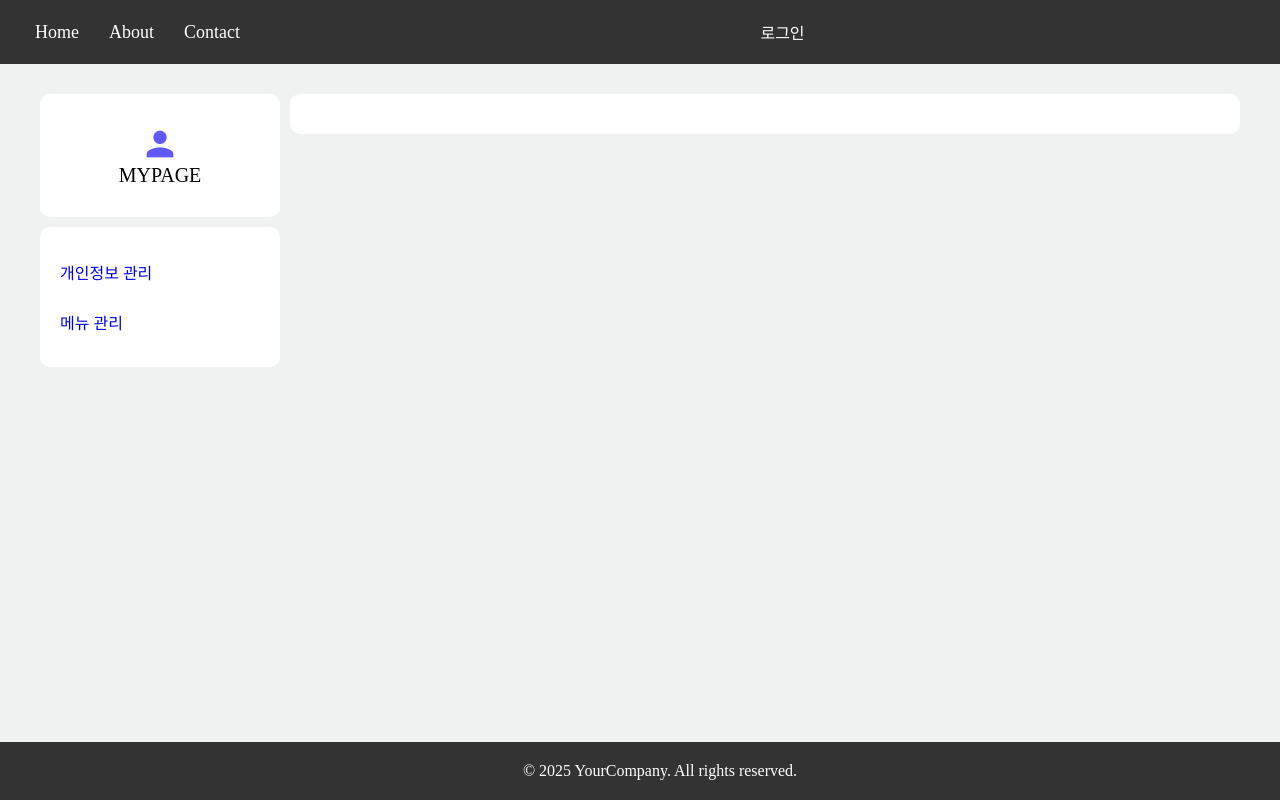
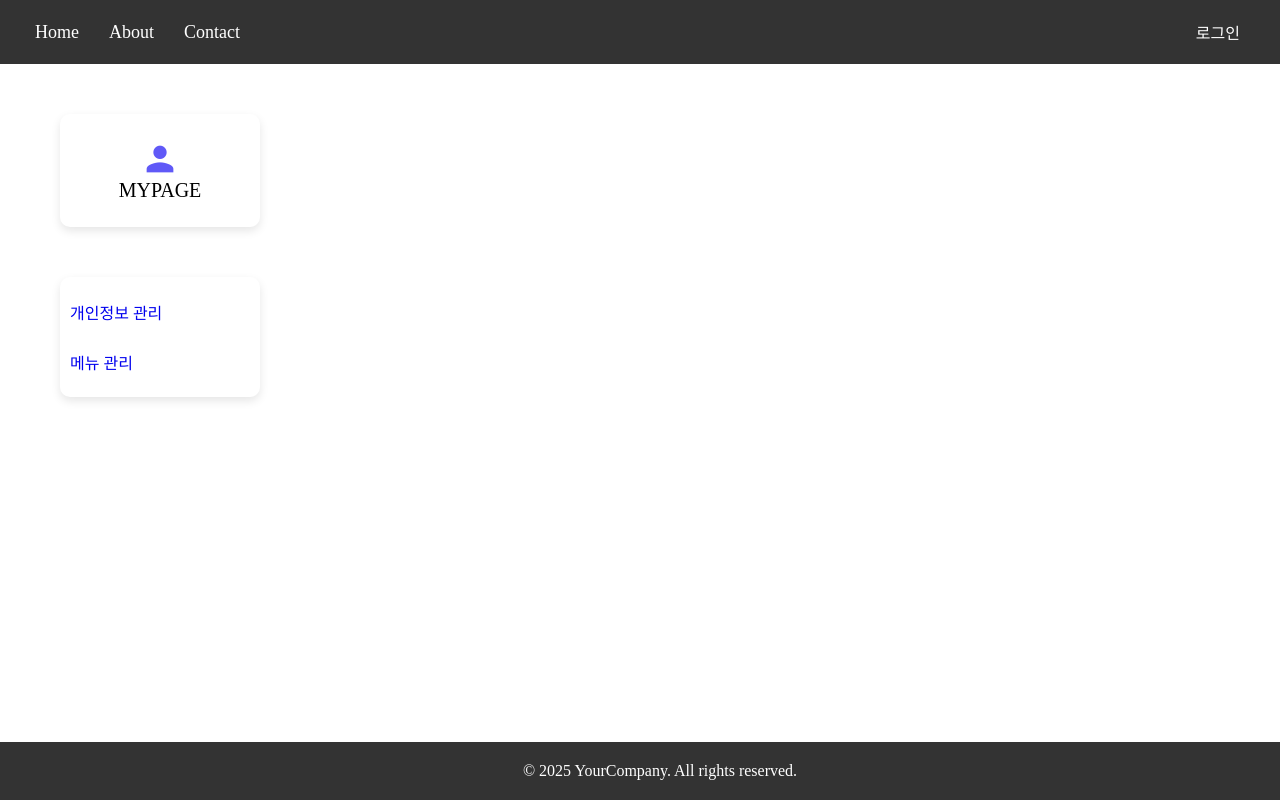
Before and after one commit to Heesuya/our_order, a React (Create React App) app in the folder our_order_front/: page /member in a window 1280 px wide. Shown: the top 800 px of the page. Built offline with nearby package versions, Linux system fonts and the light colour scheme; a web font is replaced by a local one.

Commit message:
css 수정

```diff
--- a/our_order_front/src/component/common/default.css
+++ b/our_order_front/src/component/common/default.css
@@ -6,7 +6,7 @@
   --main4: #36c3fe;
   --main5: #8c61ff;
   /*box-bg*/
-  --box-bg: #f0f1f1;
+  /*  --box-bg: #f0f1f1;*/
   /*gray*/
   --gray1: #222222;
   --gray2: #555555;
@@ -69,9 +69,8 @@ a {
 .header > div {
   padding: 10px;
   max-width: 1400px;
-  margin: 0 auto;
+  margin-right: 50px;
   display: flex;
-  align-items: center;
 }
 .header a {
   color: var(--gray8);
--- a/our_order_front/src/component/common/headerFooter.css
+++ b/our_order_front/src/component/common/headerFooter.css
@@ -45,13 +45,18 @@
   margin: 0;
 }
 .header-info {
-  display: flex; /* 가로 정렬 */
-  align-items: center; /* 세로 중앙 정렬 */
+  display: flex;
+  align-items: end;
+  margin-left: auto;
 }
 
-.header-info a,
 .header-info span {
   color: white;
-  margin-left: 10px; /* 간격 조정 */
+  margin-right: 10px; /* 간격 조정 */
+}
+
+.header-info a {
+  color: white;
   cursor: pointer;
+  text-decoration: none;
 }
--- a/our_order_front/src/component/member/member.css
+++ b/our_order_front/src/component/member/member.css
@@ -73,3 +73,15 @@
   justify-content: center;
   gap: 30px;
 }
+
+.account-info {
+  border-radius: 10px;
+  padding: 25px;
+  box-shadow: 0 4px 10px rgba(0, 0, 0, 0.1);
+}
+.side-menu {
+  box-shadow: 0 4px 10px rgba(0, 0, 0, 0.1);
+  border-radius: 10px;
+  padding: 10px;
+  text-align: center;
+}
```
